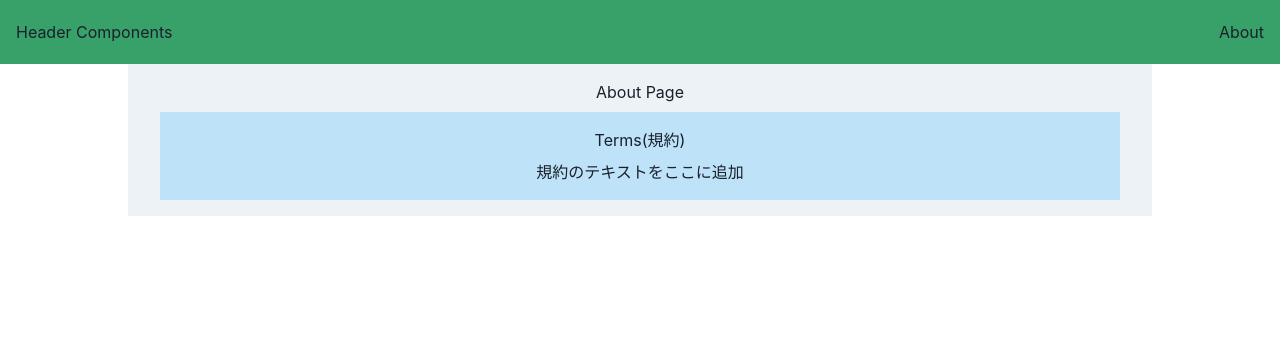
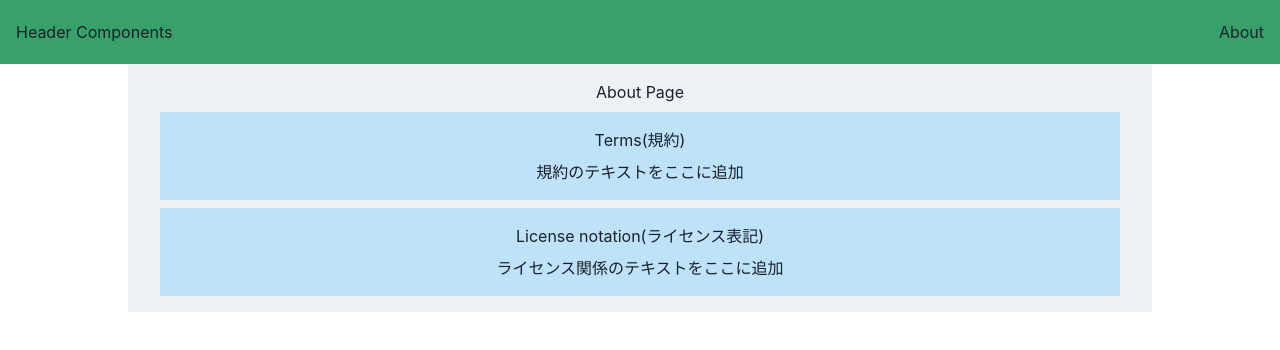
Before and after one commit to y4shiro/uma-card-deck-tools, a Next.js app: page /about in a window 1280 px wide. Shown: the top 350 px of the page. Built offline with nearby package versions, Linux system fonts and the light colour scheme.

Commit message:
feat: License コンポーネント作成

```diff
--- /dev/null
+++ b/src/features/License/index.tsx
@@ -0,0 +1,13 @@
+import { Text, VStack } from '@chakra-ui/react';
+
+const Licence = (): JSX.Element => {
+  const text = 'ライセンス関係のテキストをここに追加';
+  return (
+    <VStack w='100%' p='4' bgColor='blue.100'>
+      <Text>License notation(ライセンス表記)</Text>
+      <Text>{text}</Text>
+    </VStack>
+  );
+};
+
+export default Licence;
--- a/src/pages/about.tsx
+++ b/src/pages/about.tsx
@@ -3,6 +3,7 @@ import type { NextPage } from 'next';
 import Head from 'next/head';
 
 import Header from '@/components/Header';
+import Licence from '@/features/License';
 import Terms from '@/features/Terms';
 
 const About: NextPage = () => (
@@ -19,6 +20,7 @@ const About: NextPage = () => (
       <VStack p='4'>
         <Text>About Page</Text>
         <Terms />
+        <Licence />
       </VStack>
     </Container>
   </div>
```
